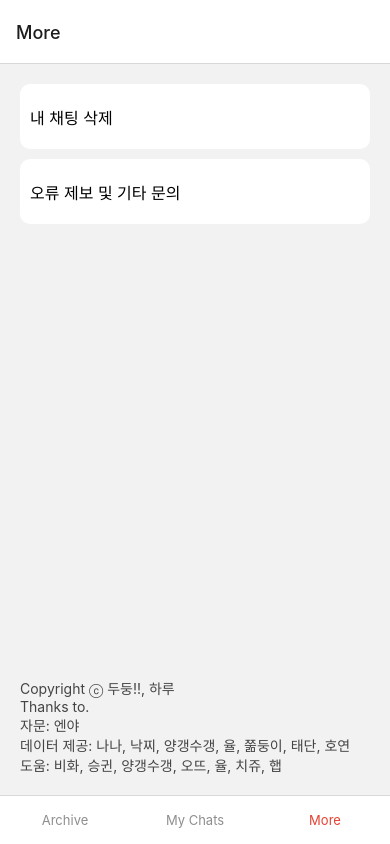
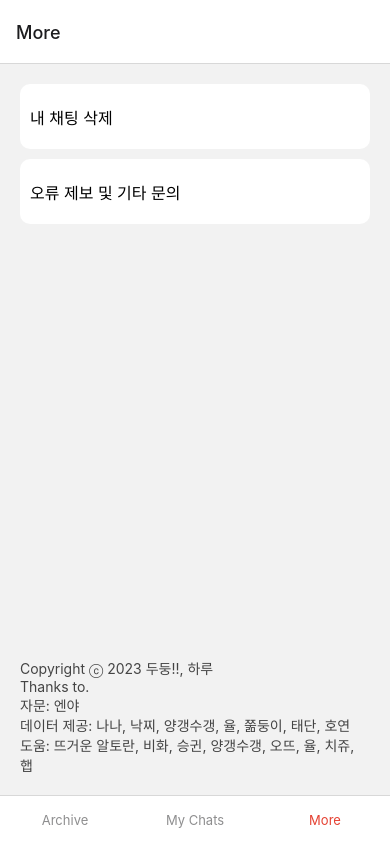
Before and after one commit to mxno28/qjqmf, a React Native app: screen /More in a window 390 px wide. Built offline with nearby package versions, Linux system fonts and the light colour scheme.

Commit message:
credit box

```diff
--- a/components/More.js
+++ b/components/More.js
@@ -74,11 +74,11 @@ const More = () => {
                 </TouchableOpacity>
             </View>
             <View style={{padding: 20}}>
-                <Text style={styles.credit}>Copyright ⓒ 두둥!!, 하루</Text>
+                <Text style={styles.credit}>Copyright ⓒ 2023 두둥!!, 하루</Text>
                 <Text style={styles.credit}>Thanks to.</Text>
                 <Text style={styles.credit}>자문: 엔야</Text>
                 <Text style={styles.credit}>데이터 제공: 나나, 낙찌, 양갱수갱, 율, 쭒둥이, 태단, 호연</Text>
-                <Text style={styles.credit}>도움: 비화, 승귄, 양갱수갱, 오뜨, 율, 치쥬, 햅</Text>
+                <Text style={styles.credit}>도움: 뜨거운 알토란, 비화, 승귄, 양갱수갱, 오뜨, 율, 치쥬, 햅</Text>
             </View>
         </View>
     )
```
